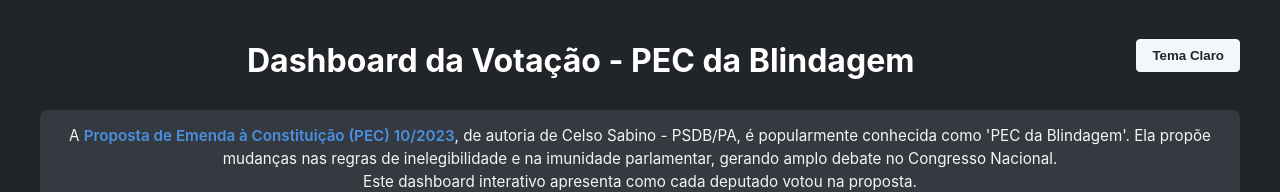
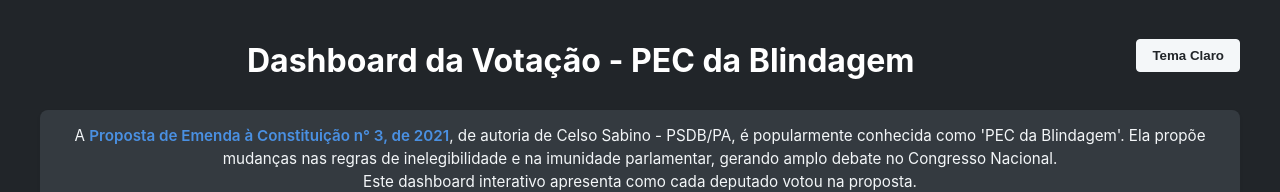
Before and after one commit to silvairsoares/pec_blindagem, a plain HTML site: page index.html in a window 1280 px wide. Shown: the top 192 px of the page. Drawn offline with nearby package versions, Linux system fonts and the light colour scheme.

Commit message:
Atualiza referência da PEC no texto da introdução do dashboard

```diff
--- a/index.html
+++ b/index.html
@@ -18,7 +18,7 @@
 
         <section class="intro-text">
             <p>
-                A <a href="https://www25.senado.leg.br/web/atividade/materias/-/materia/170519" target="_blank" rel="noopener noreferrer">Proposta de Emenda à Constituição (PEC) 10/2023</a>, de autoria de Celso Sabino - PSDB/PA, é popularmente conhecida como 'PEC da Blindagem'. Ela propõe mudanças nas regras de inelegibilidade e na imunidade parlamentar, gerando amplo debate no Congresso Nacional.
+                A <a href="https://www25.senado.leg.br/web/atividade/materias/-/materia/170519" target="_blank" rel="noopener noreferrer">Proposta de Emenda à Constituição n° 3, de 2021</a>, de autoria de Celso Sabino - PSDB/PA, é popularmente conhecida como 'PEC da Blindagem'. Ela propõe mudanças nas regras de inelegibilidade e na imunidade parlamentar, gerando amplo debate no Congresso Nacional.
 
                 <br>
                 Este dashboard interativo apresenta como cada deputado votou na proposta.
```
